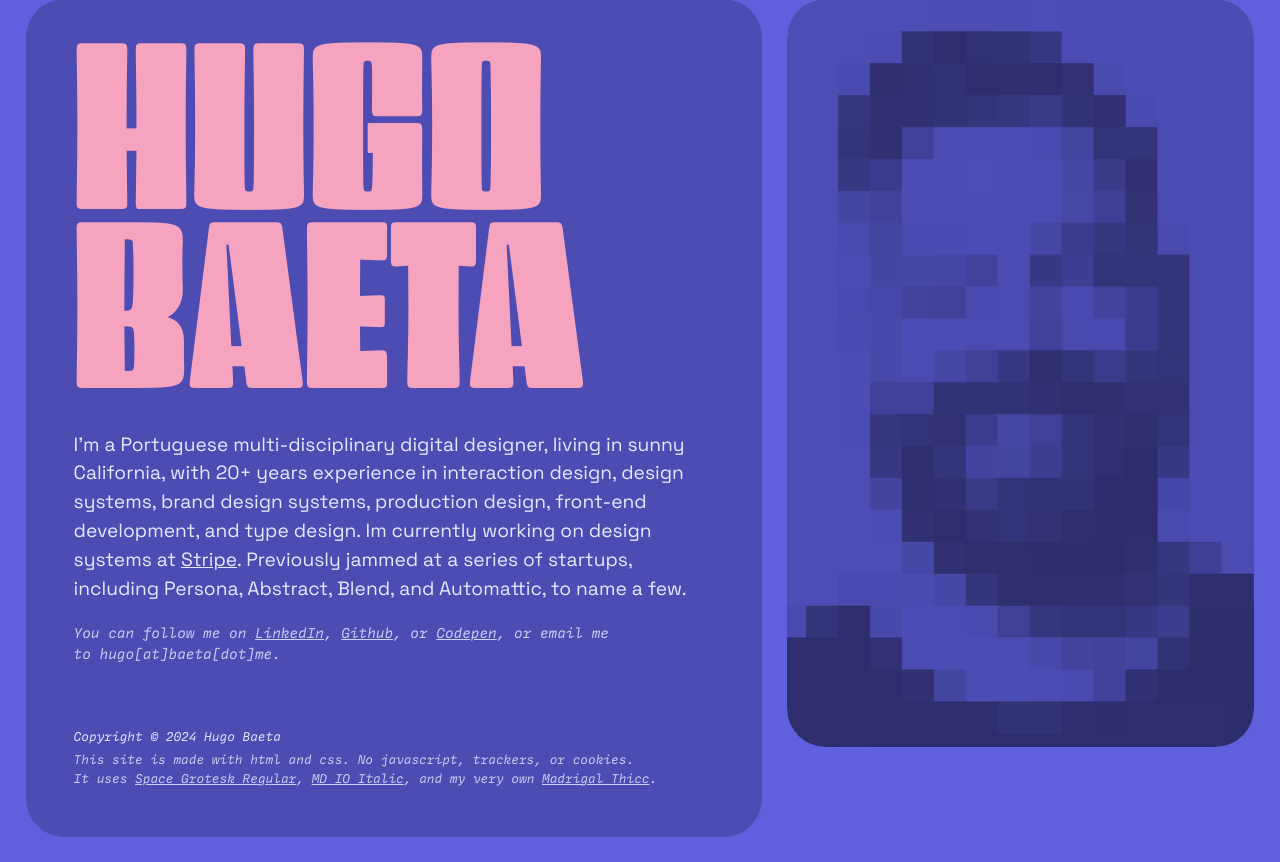
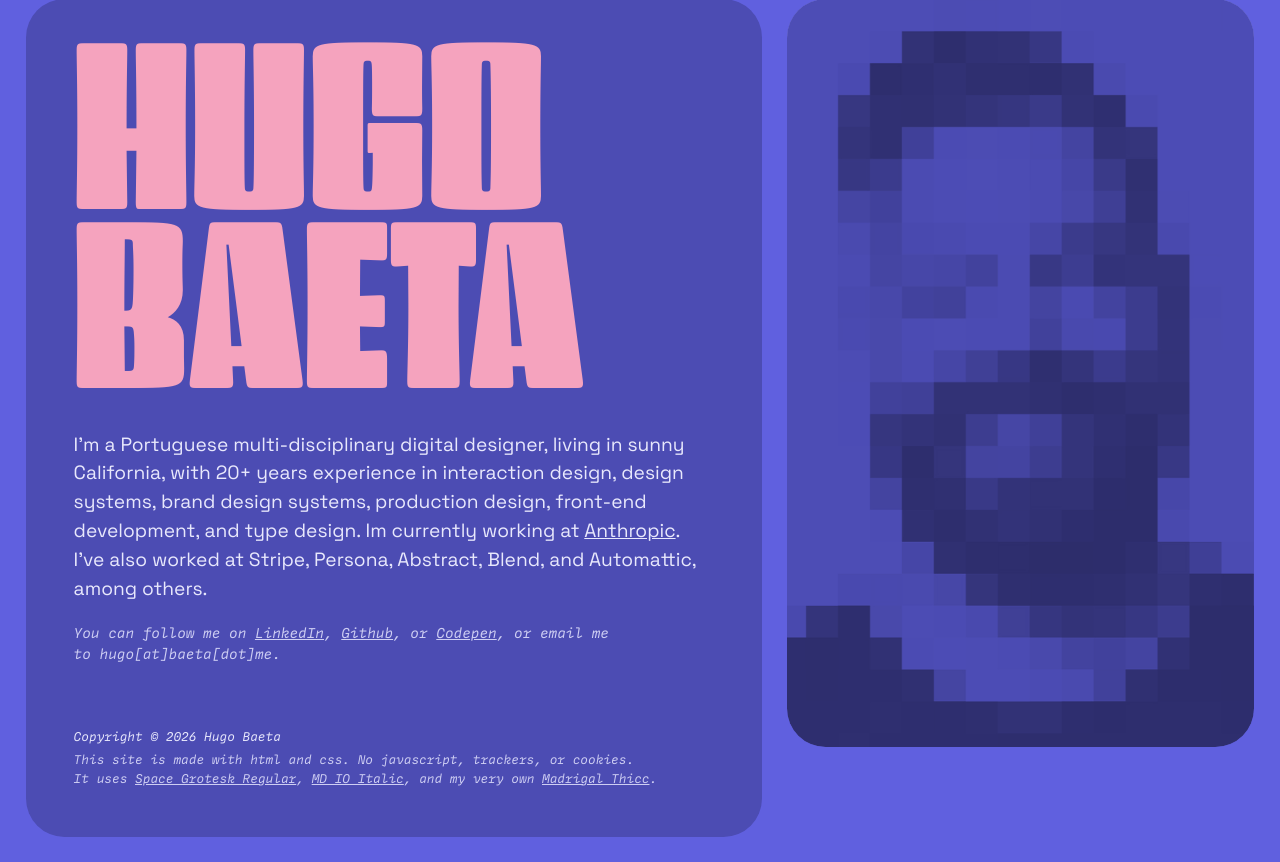
Before and after one commit to hugobaeta/hugobaeta.com, a PHP site: page / in a window 1280 px wide. Shown: the part 27-889 px from the top of the page. Run offline with PHP 8.4, Linux system fonts and the light colour scheme.

Commit message:
Update bio: Anthropic, rephrased previous employers, copyright year, text-wrap: pretty
Co-Authored-By: Claude Sonnet 4.6 <noreply@anthropic.com>

```diff
--- a/public/css/style.css
+++ b/public/css/style.css
@@ -118,6 +118,9 @@ h1 {
 .content {
   font-size: var(--fs-large)
 }
+.intro {
+  text-wrap: pretty;
+}
 .links {
   font-size: var(--fs-medium);
   color: var(--color-text-secondary);
--- a/public/index.html
+++ b/public/index.html
@@ -21,14 +21,14 @@
 
 		<main class="content">
 
-			<p class="intro">I&#x27m a Portuguese multi-disciplinary digital designer, living in sunny California, with 20+ years experience in interaction design, design systems, brand design systems, production design, front-end development, and type design. Im currently working on design systems at <a href="https://stripe.com">Stripe</a>. Previously jammed at a series of startups, including Persona, Abstract, Blend, and Automattic, to name&nbsp;a&nbsp;few.</p>
+			<p class="intro">I&#x27m a Portuguese multi-disciplinary digital designer, living in sunny California, with 20+ years experience in interaction design, design systems, brand design systems, production design, front-end development, and type design. Im currently working at <a href="https://anthropic.com">Anthropic</a>. I've also worked at Stripe, Persona, Abstract, Blend, and Automattic, among others.</p>
 
 			<p class="links">You can follow me on <a href="http://linkedin.com/in/hugobaeta/">LinkedIn</a>, <a href="https://github.com/hugobaeta">Github</a>, or <a href="https://codepen.io/hugobaeta">Codepen</a>, or email me to&nbsp;hugo[at]baeta[dot]me.</p>
 
 		</main>
 
 		<footer class="site-footer">
-			<p class="copyright">Copyright &copy; 2024 Hugo Baeta</p>
+			<p class="copyright">Copyright &copy; 2026 Hugo Baeta</p>
 			<p class="tech">This site is made with html and css. No javascript, trackers, or&nbsp;cookies. </p>
 			<p class="fonts">It uses <a href="https://floriankarsten.github.io/space-grotesk/">Space Grotesk Regular</a>, <a href="https://www.futurefonts.xyz/mass-driver/io">MD IO Italic</a>, and my very own <a href="https://typewest2019.com/madrigal/">Madrigal&nbsp;Thicc</a>.</p>
 		</footer>
--- a/src/css/style.css
+++ b/src/css/style.css
@@ -118,6 +118,9 @@ h1 {
 .content {
   font-size: var(--fs-large)
 }
+.intro {
+  text-wrap: pretty;
+}
 .links {
   font-size: var(--fs-medium);
   color: var(--color-text-secondary);
--- a/src/index.html
+++ b/src/index.html
@@ -21,14 +21,14 @@
 
 		<main class="content">
 
-			<p class="intro">I&#x27m a Portuguese multi-disciplinary digital designer, living in sunny California, with 20+ years experience in interaction design, design systems, brand design systems, production design, front-end development, and type design. Im currently working on design systems at <a href="https://stripe.com">Stripe</a>. Previously jammed at a series of startups, including Persona, Abstract, Blend, and Automattic, to name&nbsp;a&nbsp;few.</p>
+			<p class="intro">I&#x27m a Portuguese multi-disciplinary digital designer, living in sunny California, with 20+ years experience in interaction design, design systems, brand design systems, production design, front-end development, and type design. Im currently working at <a href="https://anthropic.com">Anthropic</a>. I've also worked at Stripe, Persona, Abstract, Blend, and Automattic, among others.</p>
 
 			<p class="links">You can follow me on <a href="http://linkedin.com/in/hugobaeta/">LinkedIn</a>, <a href="https://github.com/hugobaeta">Github</a>, or <a href="https://codepen.io/hugobaeta">Codepen</a>, or email me to&nbsp;hugo[at]baeta[dot]me.</p>
 
 		</main>
 
 		<footer class="site-footer">
-			<p class="copyright">Copyright &copy; 2024 Hugo Baeta</p>
+			<p class="copyright">Copyright &copy; 2026 Hugo Baeta</p>
 			<p class="tech">This site is made with html and css. No javascript, trackers, or&nbsp;cookies. </p>
 			<p class="fonts">It uses <a href="https://floriankarsten.github.io/space-grotesk/">Space Grotesk Regular</a>, <a href="https://www.futurefonts.xyz/mass-driver/io">MD IO Italic</a>, and my very own <a href="https://typewest2019.com/madrigal/">Madrigal&nbsp;Thicc</a>.</p>
 		</footer>
```
